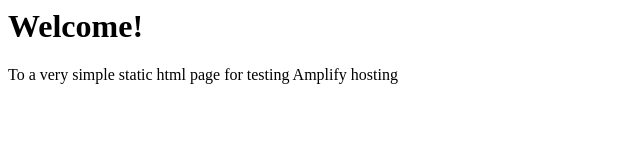
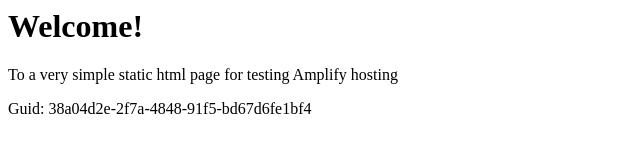
Before and after one commit to aws-aemilia-syd/Github-PR-Commit-Integration-Test-DoNotTouch-Gith-OKSLNVO2-v1-prod-ap-southeast-2, a website: page src/index.html in a window 1280 px wide. Shown: the whole page, without its empty margins (0-640 px from the left). Drawn offline with Linux system fonts and the light colour scheme.

Commit message:
commit from integ tests

```diff
--- a/src/index.html
+++ b/src/index.html
@@ -1,3 +1,5 @@
+
+
 <html lang="en">
 
 <head>
@@ -10,6 +12,6 @@
 <body>
     <h1>Welcome!</h1>
     <p>To a very simple static html page for testing Amplify hosting</p>
-</body>
+    <p>Guid: 38a04d2e-2f7a-4848-91f5-bd67d6fe1bf4</p></body>
 
 </html>
```
